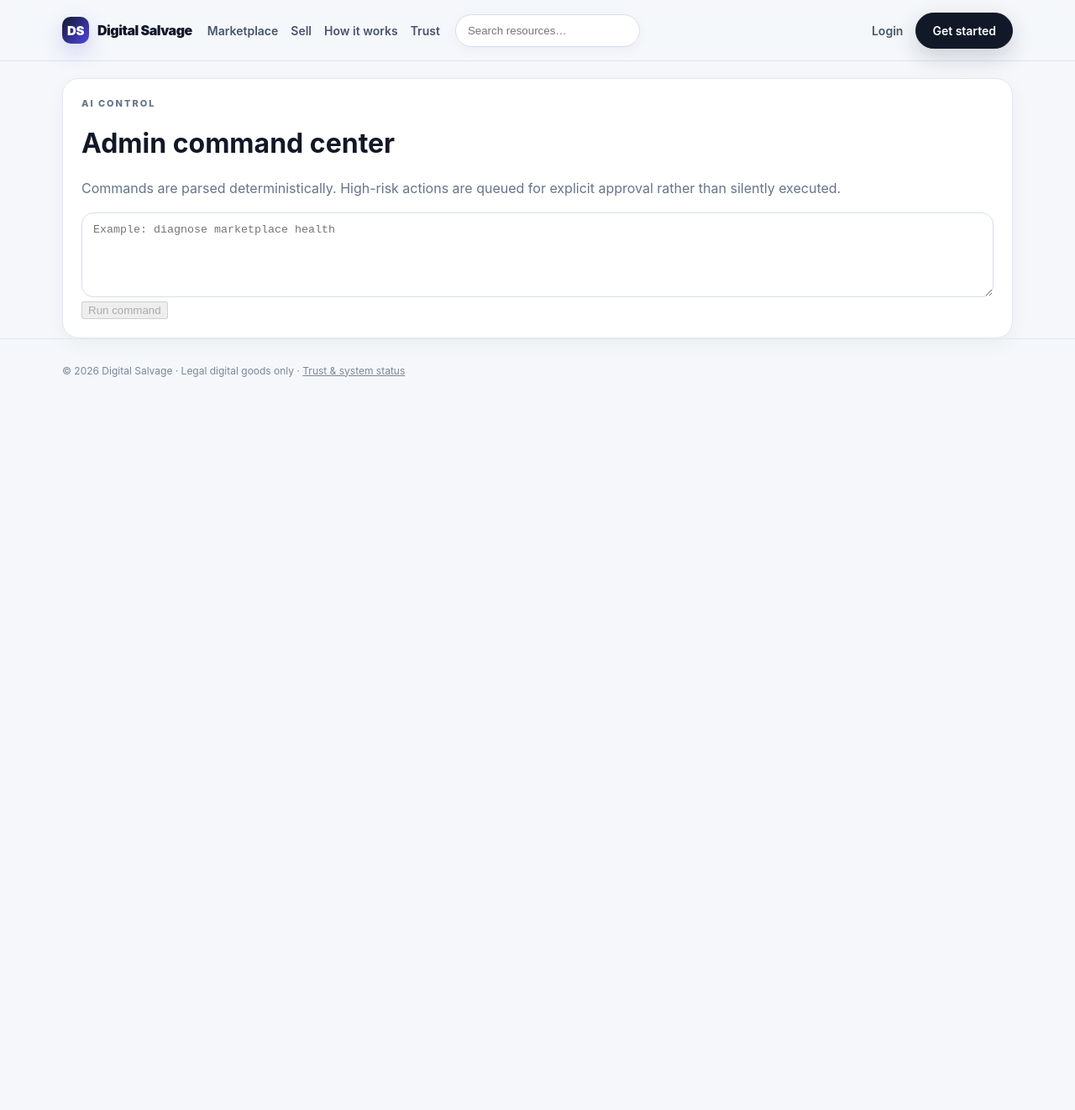
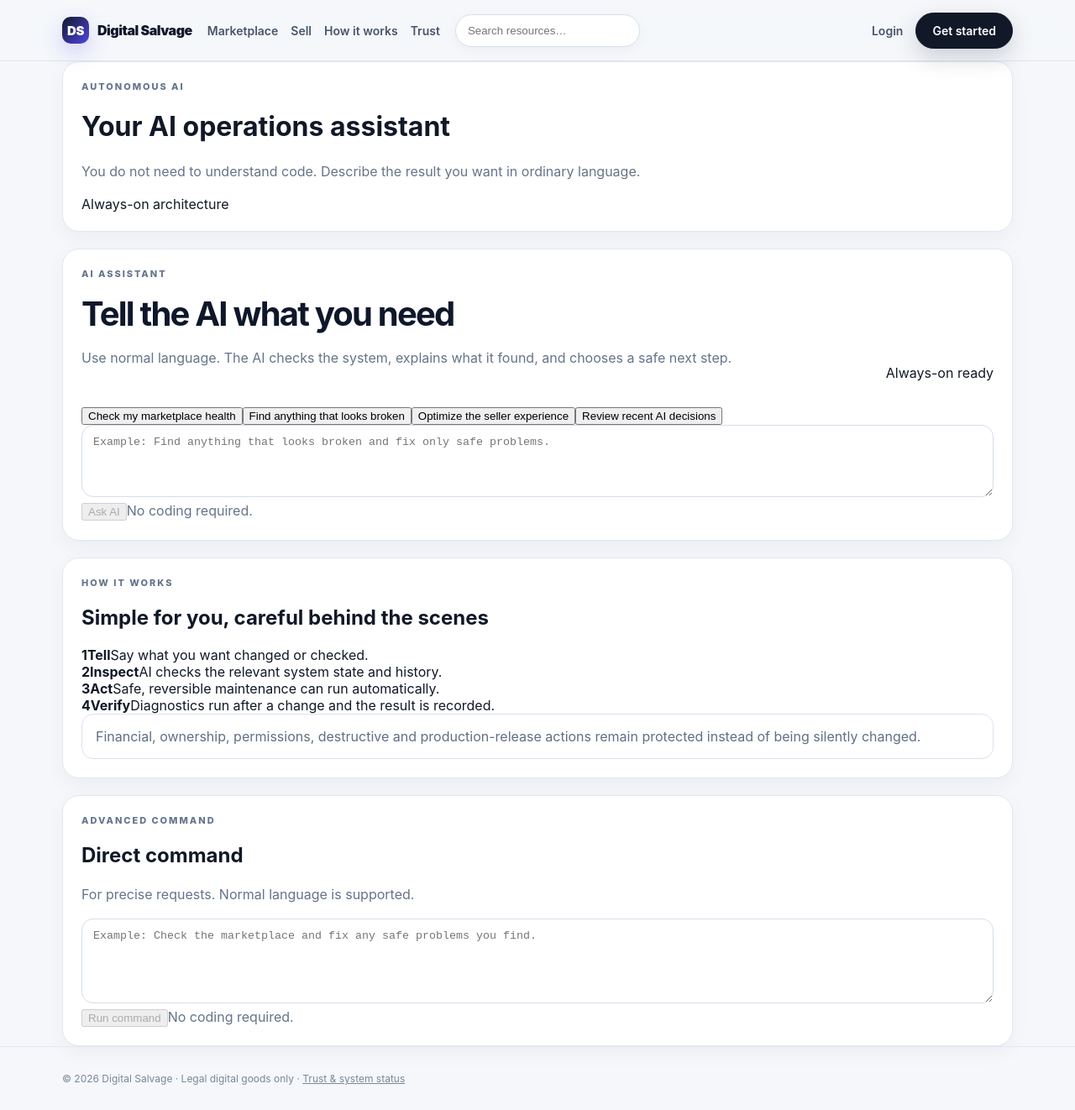
Before and after one commit to enoughdidenough-svg/earneffortlessly, a Next.js app: page /admin/ai in a window 1280 px wide. Shown: the whole page at 84% size. Before the commit the page ends 800 px from the top, so only its background shows below. Built offline with nearby package versions, Linux system fonts and the light colour scheme.

Commit message:
Upgrade AI control center UX for beginners

```diff
--- a/app/admin/ai/page.tsx
+++ b/app/admin/ai/page.tsx
@@ -1,2 +1,37 @@
-'use client';import{useState}from'react';
-export default function AIControl(){const[cmd,setCmd]=useState('');const[result,setResult]=useState('');const[busy,setBusy]=useState(false);async function run(){setBusy(true);const r=await fetch('/api/admin/ai/command',{method:'POST',headers:{'content-type':'application/json'},body:JSON.stringify({command:cmd})});const j=await r.json();setResult(r.ok?JSON.stringify(j,null,2):j.error||'Command failed');setBusy(false)}return <main className='container'><div className='card wide'><div className='eyebrow'>AI CONTROL</div><h1>Admin command center</h1><p className='muted'>Commands are parsed deterministically. High-risk actions are queued for explicit approval rather than silently executed.</p><textarea className='input' rows={5} value={cmd} onChange={e=>setCmd(e.target.value)} placeholder='Example: diagnose marketplace health'/><button className='primary' disabled={busy||!cmd.trim()} onClick={run}>Run command</button>{result&&<pre style={{whiteSpace:'pre-wrap'}}>{result}</pre>}</div></main>}
+'use client';
+import AIAssistant from '@/components/ai-assistant';
+import { useState } from 'react';
+
+export default function AIControl(){
+ const [cmd,setCmd]=useState('');
+ const [result,setResult]=useState('');
+ const [busy,setBusy]=useState(false);
+ async function run(){
+  if(!cmd.trim())return;
+  setBusy(true);setResult('');
+  try{
+   const r=await fetch('/api/admin/ai/command',{method:'POST',headers:{'content-type':'application/json'},body:JSON.stringify({command:cmd.trim()})});
+   const j=await r.json().catch(()=>({}));
+   setResult(r.ok?JSON.stringify(j,null,2):j.error||'The AI could not complete that request.');
+  }catch{setResult('The AI connection failed. Please try again.');}
+  finally{setBusy(false)}
+ }
+ return <main className='container'>
+   <div className='ai-hero card'>
+    <div><div className='eyebrow'>AUTONOMOUS AI</div><h1>Your AI operations assistant</h1><p className='muted'>You do not need to understand code. Describe the result you want in ordinary language.</p></div>
+    <div className='ai-status'><span className='ai-pulse'/> Always-on architecture</div>
+   </div>
+   <AIAssistant/>
+   <section className='card wide ai-help'>
+    <div className='eyebrow'>HOW IT WORKS</div><h2>Simple for you, careful behind the scenes</h2>
+    <div className='ai-flow'><div><b>1</b><strong>Tell</strong><span>Say what you want changed or checked.</span></div><div><b>2</b><strong>Inspect</strong><span>AI checks the relevant system state and history.</span></div><div><b>3</b><strong>Act</strong><span>Safe, reversible maintenance can run automatically.</span></div><div><b>4</b><strong>Verify</strong><span>Diagnostics run after a change and the result is recorded.</span></div></div>
+    <div className='notice'>Financial, ownership, permissions, destructive and production-release actions remain protected instead of being silently changed.</div>
+   </section>
+   <section className='card wide'>
+    <div className='eyebrow'>ADVANCED COMMAND</div><h2>Direct command</h2><p className='muted'>For precise requests. Normal language is supported.</p>
+    <textarea className='input ai-input' rows={5} value={cmd} onChange={e=>setCmd(e.target.value)} placeholder='Example: Check the marketplace and fix any safe problems you find.'/>
+    <div className='ai-actions'><button className='primary' disabled={busy||!cmd.trim()} onClick={run}>{busy?'Working…':'Run command'}</button><span className='muted'>No coding required.</span></div>
+    {result&&<pre className='ai-console'>{result}</pre>}
+   </section>
+ </main>
+}
```
